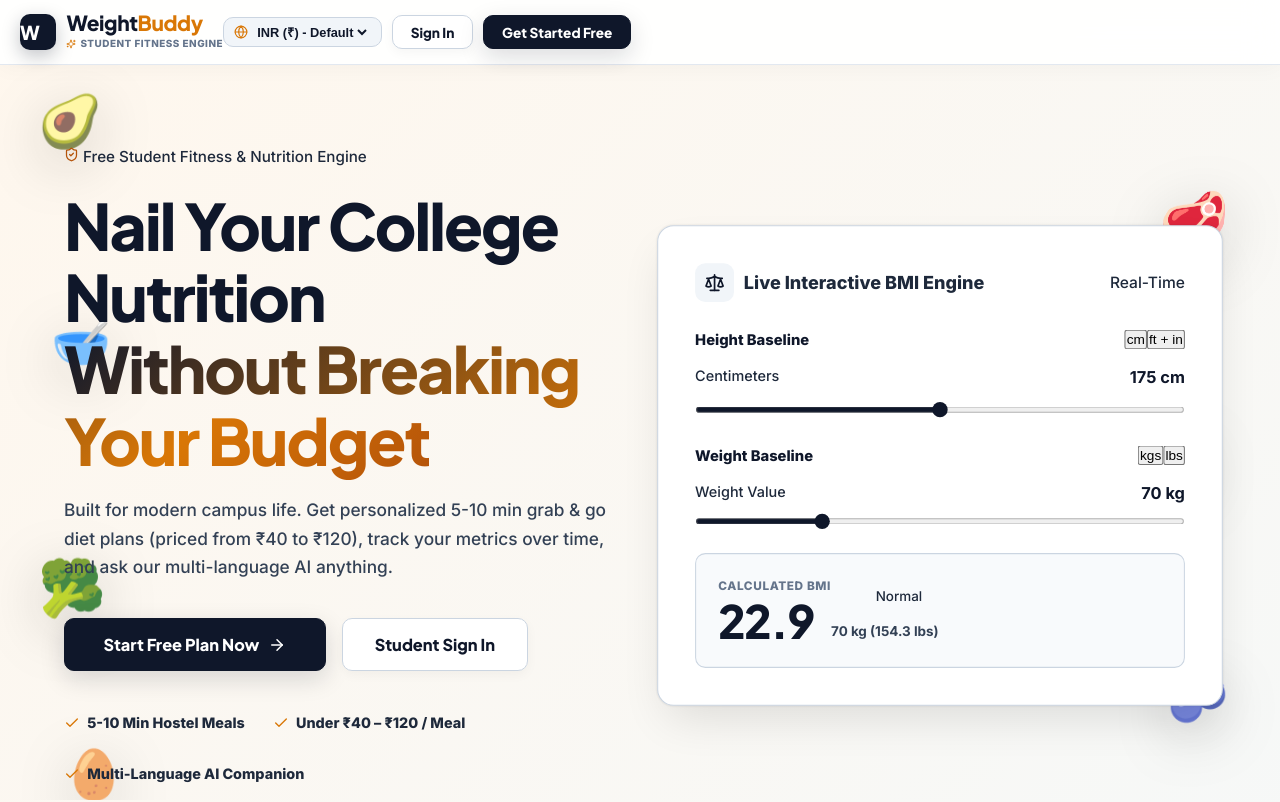
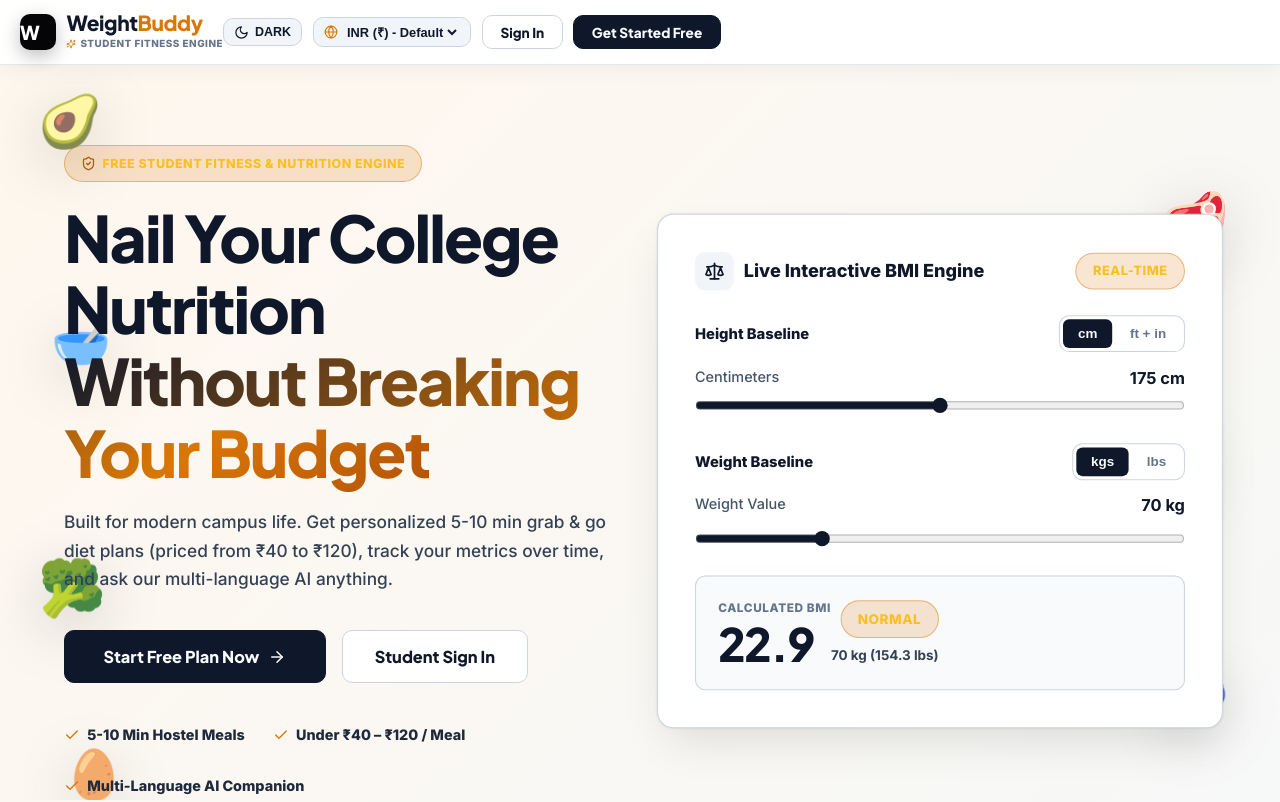
Before and after one commit to Kunalbhange/weight-buddy, a React (Vite) app: page / in a window 1280 px wide. Shown: the top 802 px of the page. Built offline with nearby package versions, Linux system fonts and the light colour scheme.

Commit message:
Auto-switch background to pitch black (#050507) after login and add global Dark (🌙) / Light (☀️) mode toggle

```diff
--- a/src/components/Navbar.jsx
+++ b/src/components/Navbar.jsx
@@ -1,10 +1,10 @@
 import React, { useState } from 'react';
 import { useAuth } from '../context/AuthContext';
 import { CURRENCY_MAP } from '../utils/currency';
-import { LayoutDashboard, Utensils, Activity, Bot, Settings, LogOut, Menu, X, Globe, Dumbbell, Sparkles } from 'lucide-react';
+import { LayoutDashboard, Utensils, Activity, Bot, Settings, LogOut, Menu, X, Globe, Dumbbell, Sparkles, Moon, Sun } from 'lucide-react';
 
 export const Navbar = ({ activeTab, setActiveTab }) => {
-  const { user, logout, currency, changeCurrency } = useAuth();
+  const { user, logout, currency, changeCurrency, theme, toggleTheme } = useAuth();
   const [mobileMenuOpen, setMobileMenuOpen] = useState(false);
 
   const navItems = [
@@ -21,10 +21,11 @@
       position: 'sticky',
       top: 0,
       zIndex: 100,
-      background: 'rgba(255, 255, 255, 0.92)',
+      background: theme === 'dark' ? 'rgba(5, 5, 7, 0.95)' : 'rgba(255, 255, 255, 0.95)',
       backdropFilter: 'blur(16px)',
-      borderBottom: '1.5px solid #e2e8f0',
-      boxShadow: '0 4px 20px rgba(0, 0, 0, 0.03)'
+      borderBottom: theme === 'dark' ? '1.5px solid var(--border-subtle)' : '1.5px solid #e2e8f0',
+      boxShadow: '0 4px 20px rgba(0, 0, 0, 0.05)',
+      transition: 'background 0.3s ease, border-color 0.3s ease'
     }}>
       <div style={{
         maxWidth: '1280px',
@@ -34,7 +35,7 @@
         alignItems: 'center',
         justify: 'space-between'
       }}>
-        {/* Floating Animated Brand Logo */}
+        {/* Brand Logo */}
         <div
           onClick={() => setActiveTab(user ? 'dashboard' : 'landing')}
           style={{ cursor: 'pointer', display: 'flex', alignItems: 'center', gap: '0.65rem' }}
@@ -44,21 +45,21 @@
             width: '36px',
             height: '36px',
             borderRadius: '10px',
-            background: '#0f172a',
+            background: theme === 'dark' ? '#ffffff' : '#050507',
             display: 'flex',
             alignItems: 'center',
             justify: 'center',
             fontWeight: 900,
-            color: '#ffffff',
+            color: theme === 'dark' ? '#050507' : '#ffffff',
             fontSize: '1.2rem',
             fontFamily: 'var(--font-heading)',
-            boxShadow: '0 6px 18px rgba(15, 23, 42, 0.25)',
+            boxShadow: '0 6px 18px rgba(0, 0, 0, 0.25)',
             flexShrink: 0
           }}>
             W
           </div>
           <div>
-            <div className="font-heading" style={{ fontSize: '1.3rem', fontWeight: 900, color: '#0f172a', letterSpacing: '-0.02em', lineHeight: 1.1 }}>
+            <div className="font-heading" style={{ fontSize: '1.3rem', fontWeight: 900, color: 'var(--text-primary)', letterSpacing: '-0.02em', lineHeight: 1.1 }}>
               Weight<span style={{ color: '#d97706' }}>Buddy</span>
             </div>
             <span style={{
@@ -66,7 +67,7 @@
               alignItems: 'center',
               gap: '0.25rem',
               fontSize: '0.62rem',
-              color: '#64748b',
+              color: 'var(--text-muted)',
               letterSpacing: '0.05em',
               fontWeight: 800,
               textTransform: 'uppercase',
@@ -79,15 +80,38 @@
 
         {/* Navigation Controls */}
         <div style={{ display: 'flex', alignItems: 'center', gap: '0.65rem' }}>
+          {/* DARK / LIGHT MODE TOGGLE BUTTON */}
+          <button
+            onClick={toggleTheme}
+            title={`Switch to ${theme === 'dark' ? 'Light' : 'Dark'} Mode`}
+            style={{
+              display: 'flex',
+              alignItems: 'center',
+              gap: '0.35rem',
+              background: theme === 'dark' ? 'rgba(255,255,255,0.1)' : '#f1f5f9',
+              border: theme === 'dark' ? '1.5px solid rgba(255,255,255,0.25)' : '1.5px solid #cbd5e1',
+              borderRadius: 'var(--radius-sm)',
+              padding: '0.35rem 0.65rem',
+              color: 'var(--text-primary)',
+              cursor: 'pointer',
+              fontWeight: 800,
+              fontSize: '0.78rem',
+              transition: 'var(--transition-normal)'
+            }}
+          >
+            {theme === 'dark' ? <Sun size={15} color="#fbbf24" /> : <Moon size={15} color="#0f172a" />}
+            <span>{theme === 'dark' ? 'LIGHT' : 'DARK'}</span>
+          </button>
+
           {/* Currency Selector */}
           <div style={{
             display: 'flex',
             alignItems: 'center',
             gap: '0.3rem',
-            background: '#f1f5f9',
+            background: theme === 'dark' ? 'rgba(255,255,255,0.1)' : '#f1f5f9',
             padding: '0.35rem 0.65rem',
             borderRadius: 'var(--radius-sm)',
-            border: '1.5px solid #cbd5e1'
+            border: theme === 'dark' ? '1.5px solid rgba(255,255,255,0.25)' : '1.5px solid #cbd5e1'
           }}>
             <Globe size={14} color="#d97706" />
             <select
@@ -96,7 +120,7 @@
               style={{
                 background: 'none',
                 border: 'none',
-                color: '#0f172a',
+                color: 'var(--text-primary)',
                 fontSize: '0.8rem',
                 fontWeight: 800,
                 cursor: 'pointer',
@@ -104,7 +128,7 @@
               }}
             >
               {Object.keys(CURRENCY_MAP).map(code => (
-                <option key={code} value={code} style={{ background: '#ffffff', color: '#0f172a' }}>
+                <option key={code} value={code} style={{ background: theme === 'dark' ? '#14141a' : '#ffffff', color: theme === 'dark' ? '#ffffff' : '#0f172a' }}>
                   {CURRENCY_MAP[code].label}
                 </option>
               ))}
@@ -129,15 +153,15 @@
                       borderRadius: 'var(--radius-sm)',
                       fontSize: '0.85rem',
                       fontWeight: 800,
-                      color: isActive ? '#ffffff' : '#334155',
-                      background: isActive ? '#0f172a' : 'transparent',
+                      color: isActive ? (theme === 'dark' ? '#050507' : '#ffffff') : 'var(--text-secondary)',
+                      background: isActive ? (theme === 'dark' ? '#ffffff' : '#0f172a') : 'transparent',
                       border: isActive ? 'none' : '1.5px solid transparent',
                       cursor: 'pointer',
                       transition: 'var(--transition-normal)',
-                      boxShadow: isActive ? '0 6px 18px rgba(15, 23, 42, 0.2)' : 'none'
+                      boxShadow: isActive ? '0 6px 18px rgba(0,0,0,0.2)' : 'none'
                     }}
                   >
-                    <Icon size={15} color={isActive ? '#ffffff' : 'currentColor'} />
+                    <Icon size={15} color={isActive ? (theme === 'dark' ? '#050507' : '#ffffff') : 'currentColor'} />
                     {item.label}
                   </button>
                 );
@@ -146,10 +170,10 @@
                 onClick={logout}
                 title="Logout"
                 style={{
-                  background: '#f1f5f9',
-                  border: '1.5px solid #cbd5e1',
+                  background: theme === 'dark' ? 'rgba(255,255,255,0.1)' : '#f1f5f9',
+                  border: theme === 'dark' ? '1.5px solid rgba(255,255,255,0.25)' : '1.5px solid #cbd5e1',
                   borderRadius: 'var(--radius-sm)',
-                  color: '#0f172a',
+                  color: 'var(--text-primary)',
                   cursor: 'pointer',
                   padding: '0.5rem 0.65rem',
                   display: 'flex',
@@ -157,7 +181,7 @@
                   marginLeft: '0.2rem'
                 }}
               >
-                <LogOut size={15} color="#0f172a" />
+                <LogOut size={15} color="currentColor" />
               </button>
             </nav>
           ) : (
@@ -171,14 +195,14 @@
             </div>
           )}
 
-          {/* Mobile Menu Button Toggle */}
+          {/* Mobile Menu Toggle */}
           <button
             className="mobile-menu-btn"
             onClick={() => setMobileMenuOpen(!mobileMenuOpen)}
             style={{
-              background: '#f1f5f9',
-              border: '1.5px solid #cbd5e1',
-              color: '#0f172a',
+              background: theme === 'dark' ? 'rgba(255,255,255,0.1)' : '#f1f5f9',
+              border: theme === 'dark' ? '1.5px solid rgba(255,255,255,0.25)' : '1.5px solid #cbd5e1',
+              color: 'var(--text-primary)',
               borderRadius: 'var(--radius-sm)',
               padding: '0.4rem 0.55rem',
               cursor: 'pointer',
@@ -187,7 +211,7 @@
               justify: 'center'
             }}
           >
-            {mobileMenuOpen ? <X size={20} color="#0f172a" /> : <Menu size={20} color="#0f172a" />}
+            {mobileMenuOpen ? <X size={20} color="currentColor" /> : <Menu size={20} color="currentColor" />}
           </button>
         </div>
       </div>
@@ -196,8 +220,8 @@
       {mobileMenuOpen && (
         <div style={{
           padding: '1rem 1.25rem',
-          background: '#ffffff',
-          borderBottom: '1.5px solid #e2e8f0',
+          background: theme === 'dark' ? '#0e0e12' : '#ffffff',
+          borderBottom: theme === 'dark' ? '1.5px solid var(--border-subtle)' : '1.5px solid #e2e8f0',
           display: 'flex',
           flexDirection: 'column',
           gap: '0.6rem'
@@ -218,14 +242,14 @@
                       borderRadius: 'var(--radius-sm)',
                       fontSize: '0.92rem',
                       fontWeight: 800,
-                      color: activeTab === item.id ? '#ffffff' : '#0f172a',
-                      background: activeTab === item.id ? '#0f172a' : '#f8fafc',
-                      border: '1.5px solid #cbd5e1',
+                      color: activeTab === item.id ? (theme === 'dark' ? '#050507' : '#ffffff') : 'var(--text-primary)',
+                      background: activeTab === item.id ? (theme === 'dark' ? '#ffffff' : '#0f172a') : (theme === 'dark' ? '#14141a' : '#f8fafc'),
+                      border: '1.5px solid var(--border-medium)',
                       width: '100%',
                       textAlign: 'left'
                     }}
                   >
-                    <Icon size={18} color={activeTab === item.id ? '#ffffff' : '#0f172a'} />
+                    <Icon size={18} color={activeTab === item.id ? (theme === 'dark' ? '#050507' : '#ffffff') : 'currentColor'} />
                     {item.label}
                   </button>
                 );
--- a/src/context/AuthContext.jsx
+++ b/src/context/AuthContext.jsx
@@ -7,8 +7,19 @@
   const [onboarding, setOnboarding] = useState(null);
   const [token, setToken] = useState(localStorage.getItem('wb_token') || null);
   const [currency, setCurrency] = useState(localStorage.getItem('wb_currency') || 'INR');
+  const [theme, setTheme] = useState(localStorage.getItem('wb_theme') || (localStorage.getItem('wb_token') ? 'dark' : 'light'));
   const [loading, setLoading] = useState(true);
   const [error, setError] = useState(null);
+
+  // Sync theme attribute to document element
+  useEffect(() => {
+    document.documentElement.setAttribute('data-theme', theme);
+    localStorage.setItem('wb_theme', theme);
+  }, [theme]);
+
+  const toggleTheme = () => {
+    setTheme(prev => (prev === 'dark' ? 'light' : 'dark'));
+  };
 
   const fetchMe = async (authToken = token) => {
     if (!authToken) {
@@ -29,6 +40,10 @@
         setUser(data.user);
         setOnboarding(data.onboarding);
         setError(null);
+        // Automatically default to dark mode after logging in
+        if (!localStorage.getItem('wb_theme')) {
+          setTheme('dark');
+        }
       } else {
         localStorage.removeItem('wb_token');
         setToken(null);
@@ -68,6 +83,8 @@
       localStorage.setItem('wb_token', data.token);
       setToken(data.token);
       setUser(data.user);
+      // Switch background theme to black (dark mode) after login
+      setTheme('dark');
       await fetchMe(data.token);
       return data;
     } catch (err) {
@@ -93,6 +110,8 @@
       localStorage.setItem('wb_token', data.token);
       setToken(data.token);
       setUser(data.user);
+      // Switch background theme to black (dark mode) after signup
+      setTheme('dark');
       return data;
     } catch (err) {
       setError(err.message);
@@ -110,6 +129,7 @@
     setToken(null);
     setUser(null);
     setOnboarding(null);
+    setTheme('light');
   };
 
   const updateOnboardingState = (data) => {
@@ -123,6 +143,9 @@
       token,
       currency,
       changeCurrency,
+      theme,
+      toggleTheme,
+      setTheme,
       loading,
       error,
       login,
--- a/src/index.css
+++ b/src/index.css
@@ -1,24 +1,22 @@
-/* Modular Design System for WeightBuddy - Ultra High-Contrast Typography & Separated Architecture */
+/* Dark & Light Theme System for WeightBuddy */
 @import url('https://fonts.googleapis.com/css2?family=Inter:wght@400;500;600;700;800;900&family=Plus+Jakarta+Sans:wght@500;600;700;800;900&display=swap');
 
-:root {
-  --bg-main: #f8fafc;
-  --bg-surface: #ffffff;
-  --bg-card: #ffffff;
-  --bg-card-dark: #0f172a;
-  --bg-card-hover: #f1f5f9;
+/* DEFAULT DARK THEME (Obsidian Pitch Black Background after login) */
+:root, [data-theme="dark"] {
+  --bg-main: #050507;
+  --bg-surface: #0e0e12;
+  --bg-card: #14141a;
+  --bg-card-hover: #1c1c24;
 
-  --border-subtle: #e2e8f0;
-  --border-medium: #cbd5e1;
-  --border-dark: #0f172a;
+  --border-subtle: rgba(255, 255, 255, 0.16);
+  --border-medium: rgba(255, 255, 255, 0.3);
 
-  --text-primary: #0f172a; /* Deep obsidian text for 100% contrast readability */
-  --text-secondary: #1e293b; /* Strong dark slate */
-  --text-muted: #475569; /* Legible mid-gray */
+  --text-primary: #ffffff; /* Crisp high contrast white */
+  --text-secondary: #e2e8f0;
+  --text-muted: #94a3b8;
 
-  /* Accents */
   --accent-gold: #d97706;
-  --accent-gold-dark: #b45309;
+  --accent-gold-light: #fbbf24;
 
   --font-heading: 'Plus Jakarta Sans', sans-serif;
   --font-body: 'Inter', -apple-system, BlinkMacSystemFont, "Segoe UI", Roboto, sans-serif;
@@ -28,9 +26,27 @@
   --radius-lg: 24px;
   --radius-full: 9999px;
 
+  --shadow-card: 0 14px 35px -10px rgba(0, 0, 0, 0.95), 0 0 1px 1px rgba(255, 255, 255, 0.12);
+  --shadow-float: 0 20px 45px -10px rgba(0, 0, 0, 0.95), 0 0 2px 1px rgba(255, 255, 255, 0.25);
+  --transition-normal: all 0.28s cubic-bezier(0.16, 1, 0.3, 1);
+}
+
+/* LIGHT THEME OPTION */
+[data-theme="light"] {
+  --bg-main: #f8fafc;
+  --bg-surface: #ffffff;
+  --bg-card: #ffffff;
+  --bg-card-hover: #f1f5f9;
+
+  --border-subtle: #e2e8f0;
+  --border-medium: #cbd5e1;
+
+  --text-primary: #0f172a;
+  --text-secondary: #1e293b;
+  --text-muted: #64748b;
+
   --shadow-card: 0 10px 30px -5px rgba(0, 0, 0, 0.06), 0 0 1px 1px rgba(0, 0, 0, 0.04);
   --shadow-float: 0 20px 45px -10px rgba(0, 0, 0, 0.12), 0 0 2px 1px rgba(0, 0, 0, 0.06);
-  --transition-normal: all 0.28s cubic-bezier(0.16, 1, 0.3, 1);
 }
 
 * {
@@ -40,7 +56,7 @@
 }
 
 body {
-  background-color: #f8fafc;
+  background-color: var(--bg-main);
   color: var(--text-primary);
   font-family: var(--font-body);
   font-size: 0.95rem;
@@ -50,7 +66,18 @@
   line-height: 1.6;
   min-height: 100vh;
   overflow-x: hidden;
-  /* Dynamic Background Color Shift */
+  transition: background-color 0.3s ease, color 0.3s ease;
+}
+
+[data-theme="dark"] body {
+  background-color: #050507;
+  background-image:
+    radial-gradient(circle at 50% 0%, rgba(255, 255, 255, 0.05), transparent 50%),
+    radial-gradient(circle at 10% 90%, rgba(217, 119, 6, 0.08), transparent 40%);
+  background-attachment: fixed;
+}
+
+[data-theme="light"] body {
   background: linear-gradient(135deg, #ffffff 0%, #f1f5f9 25%, #fff7ed 50%, #f0f9ff 75%, #ffffff 100%);
   background-size: 400% 400%;
   animation: bgGradientShift 14s ease infinite;
@@ -59,12 +86,8 @@
 h1, h2, h3, h4, .font-heading {
   font-family: var(--font-heading);
   letter-spacing: -0.03em;
-  color: #0f172a !important;
+  color: var(--text-primary);
   font-weight: 800;
-}
-
-p, span, div, label {
-  color: var(--text-secondary);
 }
 
 /* Scrollbar */
@@ -78,9 +101,6 @@
 ::-webkit-scrollbar-thumb {
   background: #cbd5e1;
   border-radius: 4px;
-}
-::-webkit-scrollbar-thumb:hover {
-  background: #94a3b8;
 }
 
 /* KEYFRAME ANIMATIONS */
@@ -110,32 +130,32 @@
   animation: floatSlow 6s ease-in-out infinite;
 }
 
-/* Glass Cards */
+/* Cards */
 .glass-card {
-  background: #ffffff;
-  border: 1.5px solid #cbd5e1;
+  background: var(--bg-card);
+  border: 1.5px solid var(--border-medium);
   border-radius: var(--radius-md);
   box-shadow: var(--shadow-card);
   transition: var(--transition-normal);
 }
 
 .glass-card-interactive:hover {
-  background: #ffffff;
-  border-color: #0f172a;
+  background: var(--bg-card-hover);
+  border-color: var(--border-medium);
   transform: translateY(-6px);
   box-shadow: var(--shadow-float);
 }
 
-/* High-Contrast Buttons */
-.btn-glass-primary, .btn-primary {
-  background: #0f172a;
-  color: #ffffff !important;
+/* Theme-Aware Buttons */
+.btn-primary, .btn-glass-primary {
+  background: var(--text-primary);
+  color: var(--bg-main) !important;
   font-family: var(--font-heading);
   font-weight: 800;
   font-size: 0.94rem;
   padding: 0.8rem 1.8rem;
   border-radius: var(--radius-sm);
-  border: 1.5px solid #0f172a;
+  border: 1.5px solid var(--text-primary);
   cursor: pointer;
   display: inline-flex;
   align-items: center;
@@ -143,26 +163,22 @@
   gap: 0.55rem;
   transition: var(--transition-normal);
   text-decoration: none;
-  box-shadow: 0 8px 24px rgba(15, 23, 42, 0.15);
 }
 
-.btn-glass-primary:hover, .btn-primary:hover {
-  background: #1e293b;
-  border-color: #1e293b;
-  transform: translateY(-3px);
-  box-shadow: 0 14px 32px rgba(15, 23, 42, 0.25);
-  color: #ffffff !important;
+.btn-primary:hover, .btn-glass-primary:hover {
+  transform: translateY(-2px);
+  opacity: 0.9;
 }
 
-.btn-glass-cyan, .btn-secondary {
-  background: #ffffff;
-  color: #0f172a !important;
+.btn-secondary, .btn-glass-cyan {
+  background: var(--bg-card);
+  color: var(--text-primary) !important;
   font-family: var(--font-heading);
   font-weight: 800;
   font-size: 0.94rem;
   padding: 0.8rem 1.8rem;
   border-radius: var(--radius-sm);
-  border: 1.5px solid #cbd5e1;
+  border: 1.5px solid var(--border-medium);
   cursor: pointer;
   display: inline-flex;
   align-items: center;
@@ -170,18 +186,14 @@
   gap: 0.55rem;
   transition: var(--transition-normal);
   text-decoration: none;
-  box-shadow: 0 4px 12px rgba(0, 0, 0, 0.04);
 }
 
-.btn-glass-cyan:hover, .btn-secondary:hover {
-  background: #f8fafc;
-  border-color: #0f172a;
+.btn-secondary:hover, .btn-glass-cyan:hover {
+  background: var(--bg-card-hover);
   transform: translateY(-2px);
-  box-shadow: 0 8px 20px rgba(0, 0, 0, 0.08);
-  color: #0f172a !important;
 }
 
-/* Form Controls - High Contrast Legibility */
+/* Form Controls */
 .form-group {
   display: flex;
   flex-direction: column;
@@ -192,33 +204,78 @@
 .form-label {
   font-size: 0.9rem;
   font-weight: 800;
-  color: #0f172a !important;
+  color: var(--text-primary);
 }
 
 .form-input, .form-select, .form-textarea {
-  background: #ffffff;
-  border: 1.5px solid #cbd5e1;
-  color: #0f172a !important;
+  background: var(--bg-card);
+  border: 1.5px solid var(--border-medium);
+  color: var(--text-primary) !important;
   border-radius: var(--radius-sm);
   padding: 0.85rem 1.1rem;
   font-size: 0.95rem;
   font-family: inherit;
   font-weight: 600;
   transition: var(--transition-normal);
-  box-shadow: 0 2px 6px rgba(0, 0, 0, 0.02);
 }
 
 .form-input:focus, .form-select:focus, .form-textarea:focus {
   outline: none;
-  border-color: #0f172a;
-  box-shadow: 0 0 0 3px rgba(15, 23, 42, 0.12);
+  border-color: var(--text-primary);
+  box-shadow: 0 0 0 3px rgba(217, 119, 6, 0.2);
 }
 
-/* Range Input */
-input[type="range"] {
-  height: 6px;
-  border-radius: 3px;
-  background: #e2e8f0;
+/* Unit Toggle Pills */
+.unit-toggle-group {
+  display: inline-flex;
+  background: var(--bg-surface);
+  border: 1.5px solid var(--border-medium);
+  border-radius: var(--radius-sm);
+  padding: 3px;
+  gap: 3px;
+}
+
+.unit-toggle-btn {
+  background: none;
+  border: none;
+  color: var(--text-muted);
+  font-size: 0.82rem;
+  font-weight: 800;
+  padding: 0.4rem 0.9rem;
+  border-radius: 6px;
+  cursor: pointer;
+  transition: var(--transition-normal);
+}
+
+.unit-toggle-btn.active {
+  background: var(--text-primary);
+  color: var(--bg-main) !important;
+  font-weight: 900;
+}
+
+/* Badges */
+.badge {
+  display: inline-flex;
+  align-items: center;
+  gap: 0.4rem;
+  padding: 0.45rem 1rem;
+  border-radius: var(--radius-full);
+  font-size: 0.78rem;
+  font-weight: 800;
+  letter-spacing: 0.04em;
+  text-transform: uppercase;
+}
+
+.badge-amber {
+  background: rgba(217, 119, 6, 0.18);
+  color: #fbbf24;
+  border: 1.5px solid rgba(217, 119, 6, 0.45);
+}
+
+.badge-zinc {
+  background: var(--bg-card-hover);
+  color: var(--text-primary);
+  border: 1.5px solid var(--border-medium);
 }
 
 /* Animations */
@@ -231,35 +288,11 @@
   animation: fadeIn 0.35s ease forwards;
 }
 
-/* MOBILE RESPONSIVENESS OVERRIDES */
+/* MOBILE OVERRIDES */
 @media (max-width: 768px) {
-  .desktop-nav {
-    display: none !important;
-  }
-
-  .mobile-menu-btn {
-    display: flex !important;
-  }
-
-  body {
-    font-size: 0.88rem;
-  }
-
-  .glass-card {
-    padding: 1.1rem !important;
-    border-radius: 14px !important;
-  }
-
-  .form-input, .form-select, .form-textarea {
-    padding: 0.65rem 0.85rem !important;
-    font-size: 0.88rem !important;
-  }
-
-  .no-scrollbar::-webkit-scrollbar {
-    display: none;
-  }
-  .no-scrollbar {
-    -ms-overflow-style: none;
-    scrollbar-width: none;
-  }
+  .desktop-nav { display: none !important; }
+  .mobile-menu-btn { display: flex !important; }
+  body { font-size: 0.88rem; }
+  .glass-card { padding: 1.1rem !important; border-radius: 14px !important; }
+  .form-input, .form-select, .form-textarea { padding: 0.65rem 0.85rem !important; font-size: 0.88rem !important; }
 }
```
